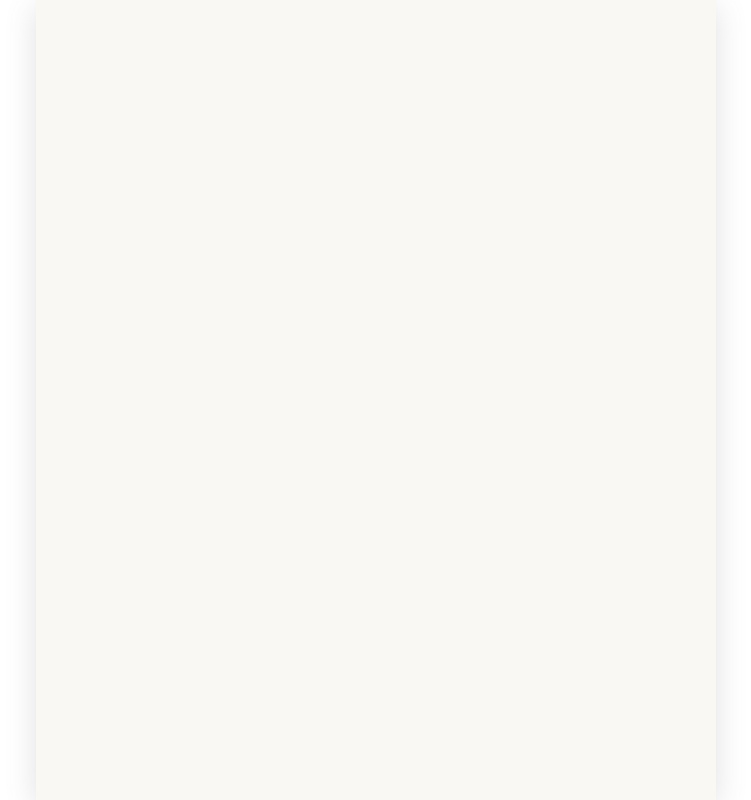
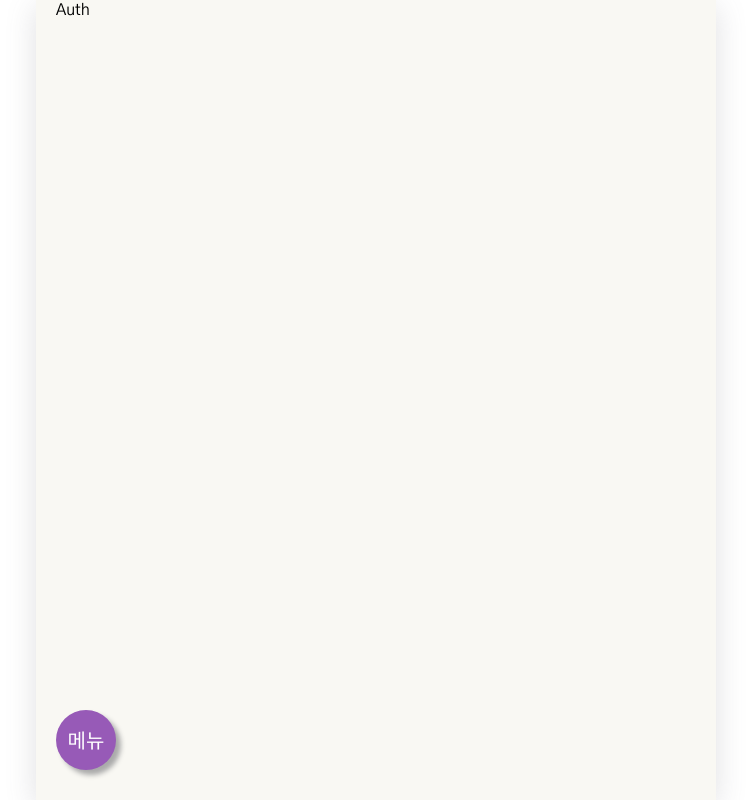
Before and after one commit to Yoonyesol/Dream_note, a React (Create React App) app: page /auth in a window 1280 px wide. Before the commit this address had no page. Shown: the whole page, without its empty margins (264-1015 px from the left). Built offline with nearby package versions, Linux system fonts and the light colour scheme.

Commit message:
:sparkles:플로팅 메뉴 버튼 구현하기

```diff
--- a/src/App.js
+++ b/src/App.js
@@ -6,6 +6,8 @@ import Edit from "./pages/Edit";
 import Diary from "./pages/Diary";
 import DiaryProvider from "./context/diary-context";
 import SearchResult from "./pages/SearchResult";
+import FloatingMenu from "./components/FloatingMenu";
+import Auth from "./pages/Auth";
 
 function App() {
   return (
@@ -18,7 +20,9 @@ function App() {
             <Route path="/edit/:id" element={<Edit />} exact />
             <Route path="/diary/:id" element={<Diary />} exact />
             <Route path="/search" element={<SearchResult />} exact />
+            <Route path="/auth" element={<Auth />} exact />
           </Routes>
+          <FloatingMenu />
         </BrowserRouter>
       </DiaryProvider>
     </div>
--- /dev/null
+++ b/src/components/FloatingMenu.css
@@ -0,0 +1,57 @@
+.floating-menu {
+  position: fixed;
+  bottom: 30px;
+}
+
+.menu-btn,
+.sub-btn {
+  border: none;
+  width: 60px;
+  height: 60px;
+  border-radius: 50%;
+  background-color: #975ab7;
+
+  /*버튼 안 텍스트 중앙정렬*/
+  display: flex;
+  align-items: center;
+  justify-content: center;
+  color: white;
+
+  white-space: nowrap;
+
+  cursor: pointer;
+  font-family: "Gothic A1", sans-serif;
+  font-size: 20px;
+
+  box-shadow: 5px 5px 5px #aaaaaa;
+}
+
+.menu-btn:hover {
+}
+
+@keyframes smoothAppear {
+  from {
+    opacity: 0;
+    transform: translateY(-5%);
+  }
+  to {
+    opacity: 1;
+    transform: translateY(0);
+  }
+}
+
+.options {
+  list-style: none;
+  padding: 0px;
+  margin-bottom: 10px;
+  animation: smoothAppear 1s;
+}
+
+.options li {
+  margin-top: 10px;
+}
+
+.sub-btn {
+  font-size: 13px;
+  background: #b18c79;
+}
--- /dev/null
+++ b/src/components/FloatingMenu.js
@@ -0,0 +1,38 @@
+import { useState } from "react";
+
+import "./FloatingMenu.css";
+import { useNavigate } from "react-router-dom";
+
+const FloatingMenu = () => {
+  const [openSubMenu, setOpenSubMenu] = useState(false);
+
+  const navigate = useNavigate();
+
+  const shownSubMenuHandler = () => {
+    setOpenSubMenu((prev) => !prev);
+  };
+
+  return (
+    <div className="floating-menu">
+      <div className="sub-menu">
+        {openSubMenu && (
+          <ul className="options">
+            <li>
+              <button className="sub-btn" onClick={() => navigate("/auth")}>
+                로그인
+              </button>
+            </li>
+            <li>
+              <button className="sub-btn">서브메뉴</button>
+            </li>
+          </ul>
+        )}
+      </div>
+      <button className="menu-btn" onClick={shownSubMenuHandler}>
+        메뉴
+      </button>
+    </div>
+  );
+};
+
+export default FloatingMenu;
--- /dev/null
+++ b/src/pages/Auth.js
@@ -0,0 +1,5 @@
+const Auth = () => {
+  return <div>Auth</div>;
+};
+
+export default Auth;
```
